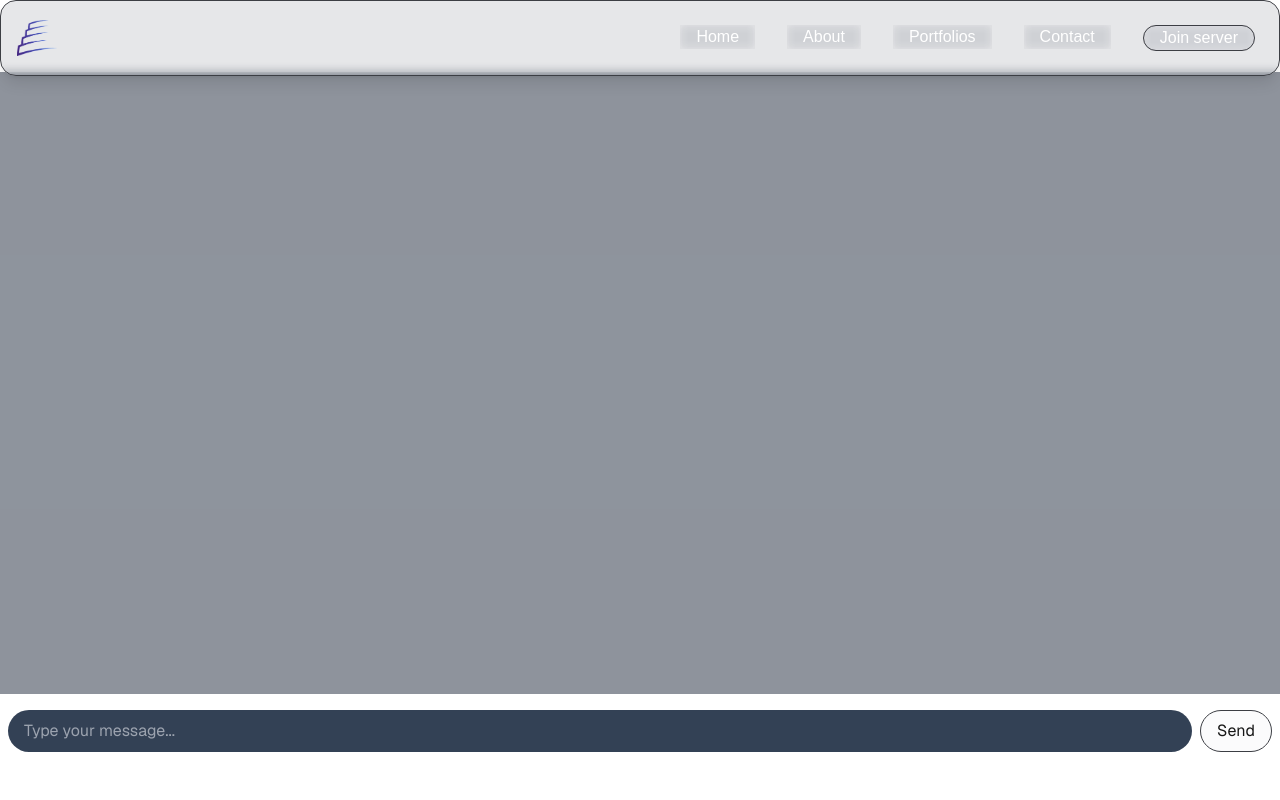
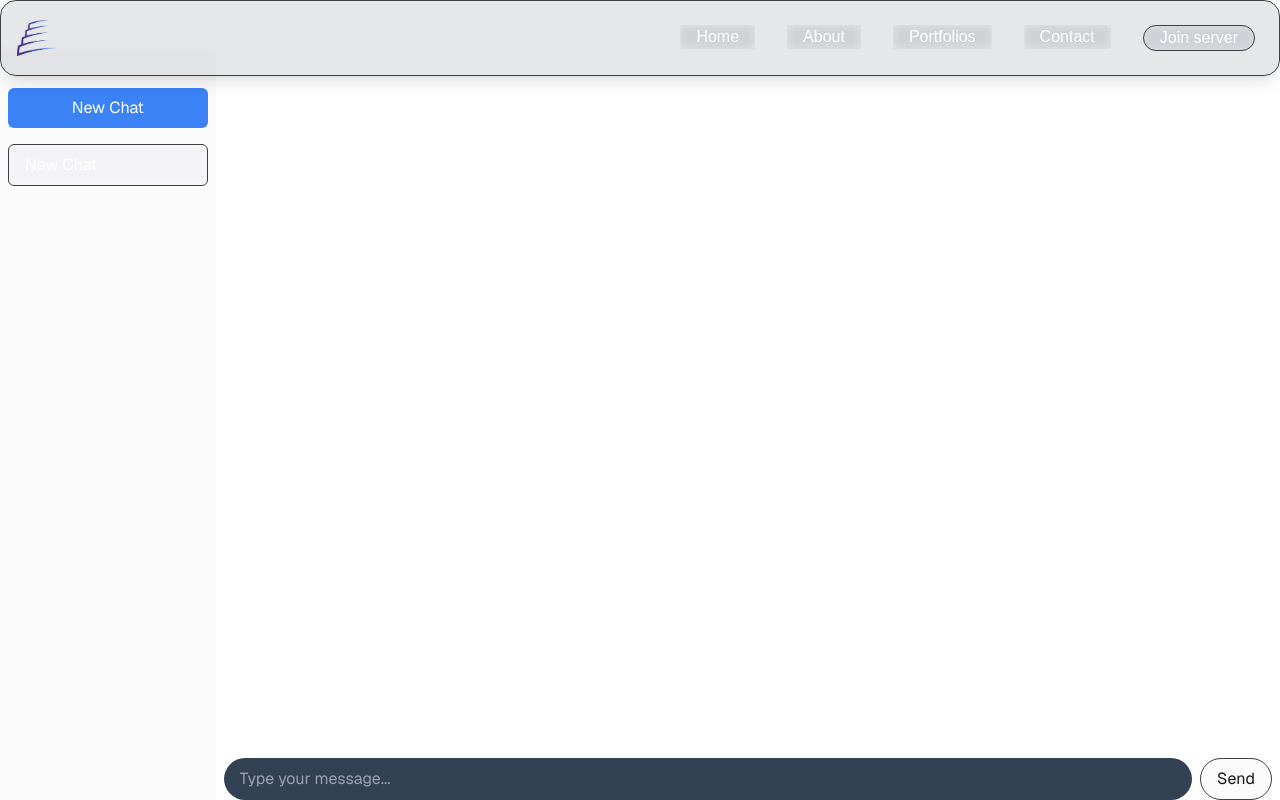
Before and after one commit to Comon-tech/comon-website, a Next.js app: page /activa in a window 1280 px wide. Built offline with nearby package versions, Linux system fonts and the light colour scheme.

Commit message:
add session to activa

```diff
--- a/app/activa/page.tsx
+++ b/app/activa/page.tsx
@@ -1,5 +1,4 @@
-// Suggested code may be subject to a license. Learn more: ~LicenseLog:1535592616.
-'use client'
+'use client';
 import React, { useState, useRef, useEffect } from 'react';
 
 interface Message {
@@ -7,18 +6,44 @@ interface Message {
   sender: 'user' | 'ai';
 }
 
+interface ChatSession {
+  id: number;
+  messages: Message[];
+  name: string;
+}
+
 const Chat: React.FC = () => {
-  const [messages, setMessages] = useState<Message[]>([]);
+  const [chatSessions, setChatSessions] = useState<ChatSession[]>([
+    { id: 0, messages: [], name: 'New Chat' },
+  ]);
+  const [currentSessionId, setCurrentSessionId] = useState<number>(0);
   const [input, setInput] = useState<string>('');
   const chatWindowRef = useRef<HTMLDivElement>(null);
 
+  const currentSession = chatSessions.find(
+    (session) => session.id === currentSessionId
+  );
+  const currentMessages = currentSession?.messages || [];
+
+  const updateMessages = (newMessages: Message[]) => {
+    setChatSessions((prev) =>
+      prev.map((session) =>
+        session.id === currentSessionId
+          ? { ...session, messages: newMessages }
+          : session
+      )
+    );
+  };
+
   const sendMessage = async () => {
-    if (!input.trim() || input.length > 200) return;
+    if (!input.trim()) return;
 
-    setMessages([...messages, { text: input, sender: 'user' }]);
-    setInput('');
+    const userMessage: Message = { text: input, sender: 'user' };
+    updateMessages([...currentMessages, userMessage]);
+    const userInput = input;
 
     try {
+      setInput('');
       const response = await fetch('/api/activa', {
         method: 'POST',
         headers: {
@@ -28,42 +53,79 @@ const Chat: React.FC = () => {
       });
 
       const data = await response.json();
-      setMessages((prevMessages) => [
-        ...prevMessages,
-        { text: data.response, sender: 'ai' },
-      ]);
+      const aiMessage: Message = { text: data.response, sender: 'ai' };
+      updateMessages([...currentMessages, userMessage, aiMessage]);
     } catch (error) {
       console.error('Error sending message:', error);
+      setInput(userInput);
     }
+  };
+
+  const startNewChat = () => {
+    const newSessionId =
+      Math.max(...chatSessions.map((session) => session.id), -1) + 1;
+    const newSession: ChatSession = {
+      id: newSessionId,
+      messages: [],
+      name: 'New Chat',
+    };
+    setChatSessions([...chatSessions, newSession]);
+    setCurrentSessionId(newSessionId);
   };
 
   useEffect(() => {
     if (chatWindowRef.current) {
       chatWindowRef.current.scrollTop = chatWindowRef.current.scrollHeight;
     }
-  }, [messages]);
+  }, [currentMessages]);
+
+  const handleSessionClick = (sessionId: number) => {
+    setCurrentSessionId(sessionId);
+  };
 
   return (
-    <div className="w-full h-full flex flex-col items-center justify-center text- pt-8 font-[family-name:var(--font-geist-sans)]">
-    <div className=" w-full mx-auto pt-10 flex flex-col h-[90vh]">
-      {/* <header className="flex items-center justify-between mb-4">
-        <h1 className="text-3xl font-bold">Chat Comon</h1>
-      </header> */}
-      <main className="flex-grow overflow-auto bg-slate-800/50 relative p-2">
+    <div className="w-full h-screen flex justify-center font-[family-name:var(--font-geist-sans)] pt-12 overflow-hidden">
+      <aside className="w-64  px-2 overflow-auto pt-10 bg-gray-300 bg-clip-padding backdrop-filter backdrop-blur-sm bg-opacity-10">
+        {/* <h2 className="text-xl font-bold mb-4">Chats</h2> */}
+        <button
+          onClick={startNewChat}
+          className="w-full bg-blue-500 text-white py-2 rounded-md mb-4">
+          New Chat
+        </button>
+        <nav>
+          <ul>
+            {chatSessions.map((session) => (
+              <li
+                key={session.id}
+                onClick={() => handleSessionClick(session.id)}
+                className={`cursor-pointer py-2 ${
+                  currentSessionId === session.id ? 'rounded-md border border-[#3c3e44] px-4 bg-gray-300 bg-clip-padding backdrop-filter backdrop-blur-sm bg-opacity-10 text-white' : 'border border-transparent px-4 text-white'
+                }`}
+              >
+                {session.name}
+              </li>
+            ))}
+          </ul>
+        </nav>
+      </aside>
+
+      <div className=" w-full mx-auto flex flex-col">
+        <main className="flex-grow overflow-auto relative p-2">
           <div ref={chatWindowRef} className="space-y-4 p-4">
-        {messages.map((message, index) => (
+            {currentMessages.map((message, index) => (
               <div
-                key={index}
-                className={`max-w-sm w-auto rounded-lg p-2 break-words ${
-                  message.sender === "user"
-                    ? "rounded-3xl border border-[#3c3e44] px-4 bg-gray-300 bg-clip-padding backdrop-filter backdrop-blur-sm bg-opacity-10 text-white ml-auto"
-                    : "px-4"
+                key={`${index}-${message.text}`}
+                className={`w-auto rounded-lg p-2 break-words ${
+                  message.sender === 'user'
+                    ? 'max-w-sm rounded-3xl border border-[#3c3e44] px-4 bg-gray-300 bg-clip-padding backdrop-filter backdrop-blur-sm bg-opacity-10 text-white ml-auto'
+                    : 'px-4'
                 }`}
               >
                 {message.text}
               </div>
             ))}
           </div>
+
         </main>
         <footer className="mt-4 flex space-x-2 px-2">
           <input
@@ -72,7 +134,7 @@ const Chat: React.FC = () => {
             placeholder="Type your message..."
             onChange={(e) => setInput(e.target.value)}
             onKeyDown={(e) => {
-              if (e.key === "Enter") {
+              if (e.key === 'Enter') {
                 sendMessage();
               }
             }}
--- a/app/components/Navbar.tsx
+++ b/app/components/Navbar.tsx
@@ -1,12 +1,14 @@
-'use client'
-import React, { useState } from 'react'
-import Image from 'next/image'
-import { IoMdMenu } from "react-icons/io";
-import { LiaTimesSolid } from "react-icons/lia";
+'use client';
+import React, { useState, useEffect } from 'react';
+import Image from 'next/image';
+import { IoMdMenu } from 'react-icons/io';
+import { LiaTimesSolid } from 'react-icons/lia';
 
 function Navbar() {
   const [isOpen, setIsOpen] = useState(false);
   const [btnClicked, setBtnClicked] = useState<string>();
+  const [prevScrollPos, setPrevScrollPos] = useState(0);
+  const [visible, setVisible] = useState(true);
 
   const toggleMenu = () => {
     setIsOpen(!isOpen);
@@ -14,12 +16,30 @@ function Navbar() {
 
   const toggleBtnClicked = (buttonName: string) => {
     setBtnClicked(buttonName);
-  }
+  };
+
+  useEffect(() => {
+    const handleScroll = () => {
+      const currentScrollPos = window.pageYOffset;
+      const isVisible = prevScrollPos > currentScrollPos || currentScrollPos < 10;
+
+      setPrevScrollPos(currentScrollPos);
+      setVisible(isVisible);
+    };
+
+    window.addEventListener('scroll', handleScroll);
+
+    return () => window.removeEventListener('scroll', handleScroll);
+  }, [prevScrollPos]);
 
   return (
-    <div className={`fixed top-0 w-full flex flex-col md:flex-row justify-between p-4 rounded-2xl bg-slate-900 bg-clip-padding backdrop-filter backdrop-blur-sm bg-opacity-10 shadow-lg border border-[#3c3e44] z-50 ${isOpen && 'backdrop-blur-lg'}`}>
-      <div className='flex justify-between items-center'>
-        <div className='flex space-x-4 items-center'>
+    <div
+      className={`fixed top-0 w-full flex flex-col md:flex-row justify-between p-4 rounded-2xl bg-slate-900 bg-clip-padding backdrop-filter backdrop-blur-sm bg-opacity-10 shadow-lg border border-[#3c3e44] z-50 transition-transform duration-300 ${
+        visible ? 'translate-y-0' : '-translate-y-full'
+      } ${isOpen && 'backdrop-blur-lg'}`}
+    >
+      <div className="flex justify-between items-center">
+        <div className="flex space-x-4 items-center">
           <Image
             className="dark:invert"
             src="/comon.png"
@@ -28,33 +48,84 @@ function Navbar() {
             height={40}
             priority
           />
-          {/* <h1>Comon</h1> */}
         </div>
         <button className="md:hidden text-white" onClick={toggleMenu}>
-          {isOpen ? <LiaTimesSolid size={24}/> : <IoMdMenu size={24} />}
+          {isOpen ? <LiaTimesSolid size={24} /> : <IoMdMenu size={24} />}
         </button>
       </div>
 
-      <div className={`flex-col md:flex-row justify-center space-y-2 md:space-y-0 md:space-x-4 mt-4 md:mt-0 ${isOpen ? 'flex justify-start w-1/2' : 'hidden'} md:flex`}>
-        <a className='text-white p-2 rounded-3xl' href='#' onClick={() => toggleBtnClicked('home')}>
-          <h1 className={`flex items-center justify-center  py-0 px-4  bg-clip-padding backdrop-filter backdrop-blur-sm bg-opacity-10 ${btnClicked === 'home' && 'border rounded-3xl border-[#3c3e44] bg-gray-300 text-white'}  ${isOpen && 'px-1'}`} >Home</h1>
+      <div
+        className={`flex-col md:flex-row justify-center space-y-2 md:space-y-0 md:space-x-4 mt-4 md:mt-0 ${
+          isOpen ? 'flex justify-start w-1/2' : 'hidden'
+        } md:flex`}
+      >
+        <a
+          className="text-white p-2 rounded-3xl"
+          href="#"
+          onClick={() => toggleBtnClicked('home')}
+        >
+          <h1
+            className={`flex items-center justify-center  py-0 px-4  bg-clip-padding backdrop-filter backdrop-blur-sm bg-opacity-10 ${
+              btnClicked === 'home' &&
+              'border rounded-3xl border-[#3c3e44] bg-gray-300 text-white'
+            }  ${isOpen && 'px-1'}`}
+          >
+            Home
+          </h1>
         </a>
-        <a className='text-white p-2 rounded-3xl' href='#' onClick={() => toggleBtnClicked('about')}>
-          <h1 className={`flex items-center justify-center py-0 px-4 bg-clip-padding backdrop-filter backdrop-blur-sm bg-opacity-10 ${btnClicked === 'about' && 'border rounded-3xl border-[#3c3e44] bg-gray-300 text-white'}`} >About</h1>
+        <a
+          className="text-white p-2 rounded-3xl"
+          href="#"
+          onClick={() => toggleBtnClicked('about')}
+        >
+          <h1
+            className={`flex items-center justify-center py-0 px-4 bg-clip-padding backdrop-filter backdrop-blur-sm bg-opacity-10 ${
+              btnClicked === 'about' &&
+              'border rounded-3xl border-[#3c3e44] bg-gray-300 text-white'
+            }`}
+          >
+            About
+          </h1>
         </a>
-        <a className='text-white p-2 rounded-3xl' href='#' onClick={() => toggleBtnClicked('portfolios')}>
-          <h1 className={`flex items-center justify-center py-0 px-4 bg-clip-padding backdrop-filter backdrop-blur-sm bg-opacity-10 ${btnClicked === 'portfolios' && 'border rounded-3xl border-[#3c3e44] bg-gray-300 text-white'}`} >Portfolios</h1>
+        <a
+          className="text-white p-2 rounded-3xl"
+          href="#"
+          onClick={() => toggleBtnClicked('portfolios')}
+        >
+          <h1
+            className={`flex items-center justify-center py-0 px-4 bg-clip-padding backdrop-filter backdrop-blur-sm bg-opacity-10 ${
+              btnClicked === 'portfolios' &&
+              'border rounded-3xl border-[#3c3e44] bg-gray-300 text-white'
+            }`}
+          >
+            Portfolios
+          </h1>
         </a>
-        <a className='text-white p-2 rounded-3xl' href='#' onClick={() => toggleBtnClicked('contact')}>
-          <h1 className={`flex items-center justify-center py-0 px-4 bg-clip-padding backdrop-filter backdrop-blur-sm bg-opacity-10 ${btnClicked === 'contact' && 'border rounded-3xl border-[#3c3e44] bg-gray-300 text-white'}`} >Contact</h1>
+        <a
+          className="text-white p-2 rounded-3xl"
+          href="#"
+          onClick={() => toggleBtnClicked('contact')}
+        >
+          <h1
+            className={`flex items-center justify-center py-0 px-4 bg-clip-padding backdrop-filter backdrop-blur-sm bg-opacity-10 ${
+              btnClicked === 'contact' &&
+              'border rounded-3xl border-[#3c3e44] bg-gray-300 text-white'
+            }`}
+          >
+            Contact
+          </h1>
         </a>
-        <a className='text-white w-full p-2 rounded-3xl mt-4 md:mt-0' href='https://discord.gg/eqSU46Y7xW'>
-          <h1 className="flex items-center justify-center border border-[#3c3e44] rounded-3xl py-0 px-4 bg-gray-300 bg-clip-padding backdrop-filter backdrop-blur-sm bg-opacity-10" >Join server</h1>
+        <a
+          className="text-white w-full p-2 rounded-3xl mt-4 md:mt-0"
+          href="https://discord.gg/eqSU46Y7xW"
+        >
+          <h1 className="flex items-center justify-center border border-[#3c3e44] rounded-3xl py-0 px-4 bg-gray-300 bg-clip-padding backdrop-filter backdrop-blur-sm bg-opacity-10">
+            Join server
+          </h1>
         </a>
-
       </div>
     </div>
-  )
+  );
 }
 
-export default Navbar
+export default Navbar;
```
Also changed, not shown: app/page.tsx (+27 -0 lines). Lines whose indentation alone changed are shown as unchanged.
